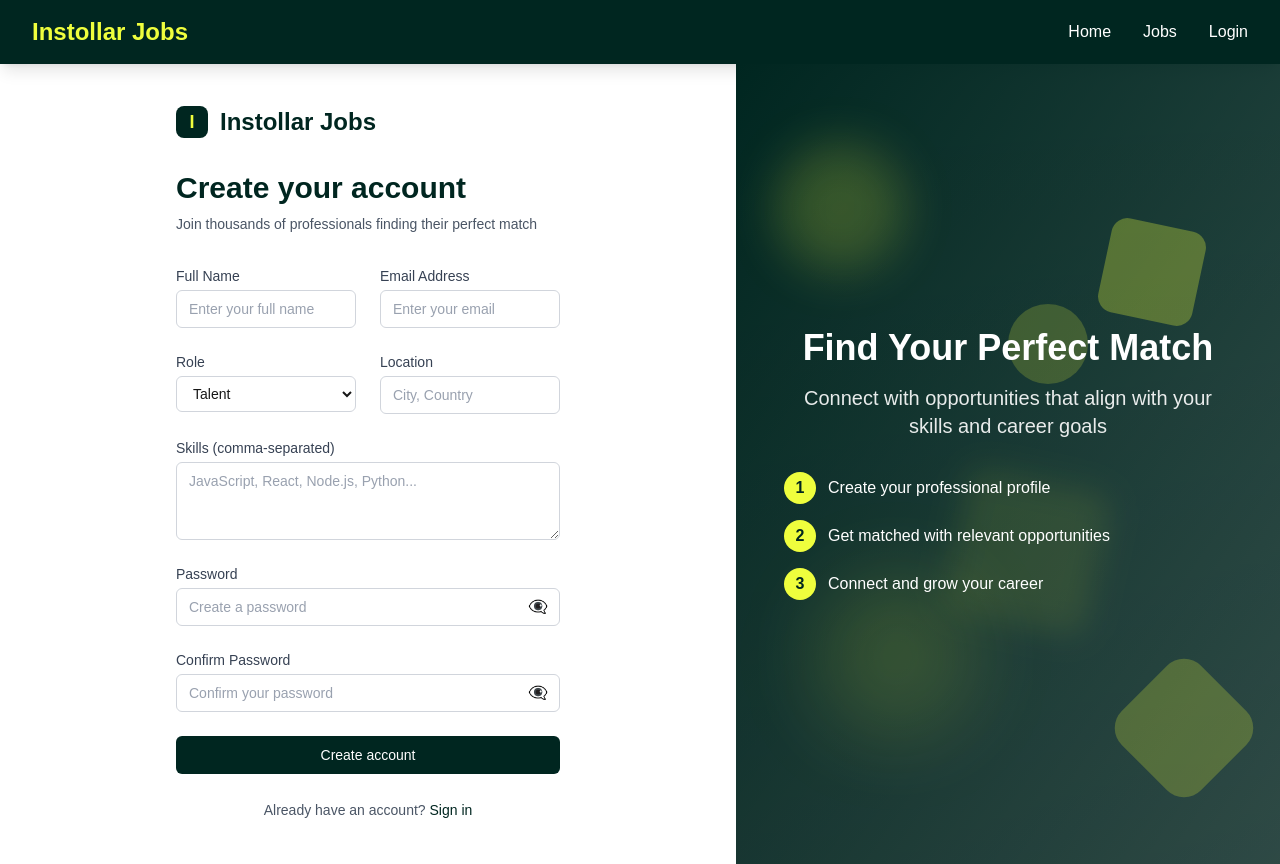
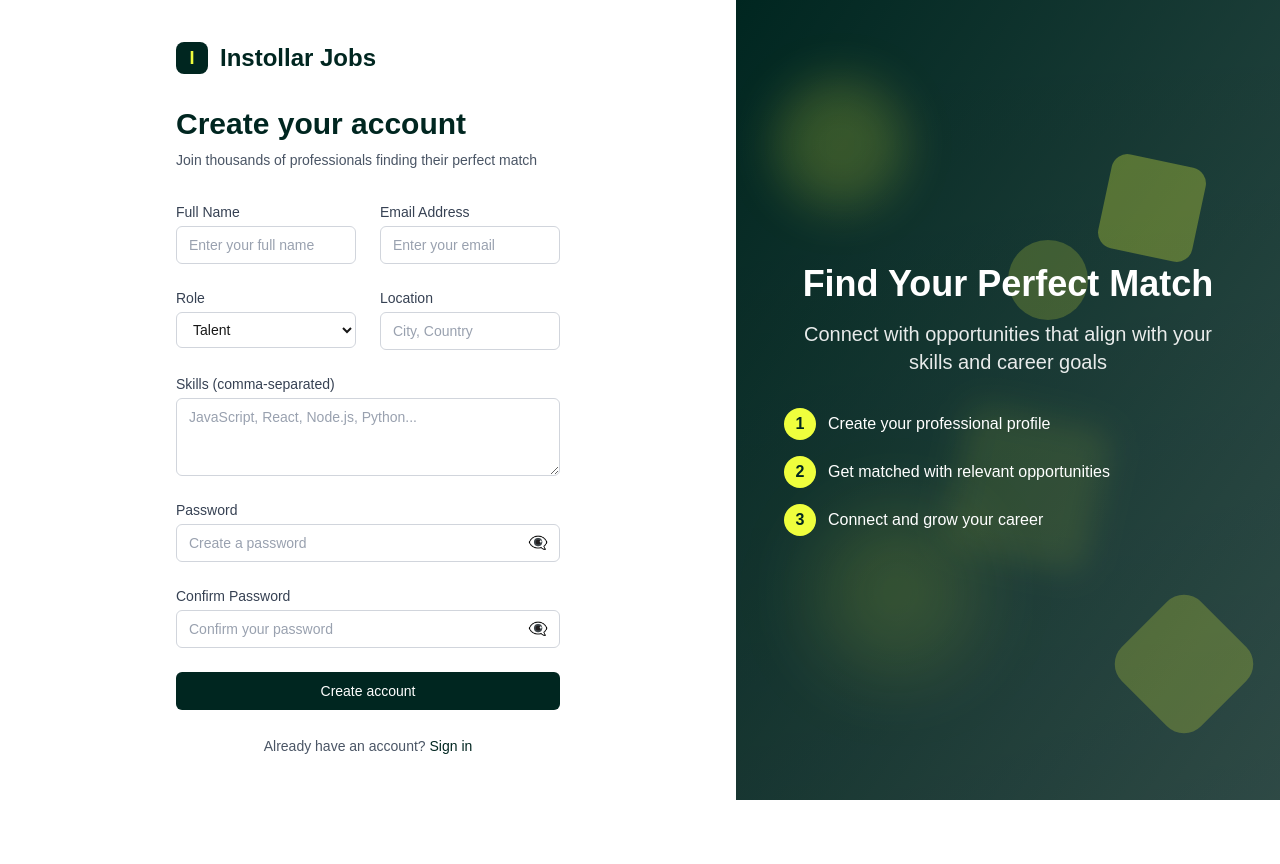
Before and after one commit to chukkydave/job-matching-frontend, a Next.js app: page /register in a window 1280 px wide. After the commit the page ends 800 px from the top, so only its background shows below. Built offline with nearby package versions, Linux system fonts and the light colour scheme.

Commit message:
Remove header from auth pages and make logo clickable
Created conditional layout to hide header on auth pages.
Made the Instollar logo clickable to navigate home.
Auth pages now have cleaner, focused design without navigation.

```diff
--- a/src/app/layout.tsx
+++ b/src/app/layout.tsx
@@ -1,7 +1,7 @@
 import type { Metadata } from "next";
 import { Geist, Geist_Mono } from "next/font/google";
 import "./globals.css";
-import Header from "@/components/Header";
+import ConditionalLayout from "@/components/ConditionalLayout";
 
 const geistSans = Geist({
   variable: "--font-geist-sans",
@@ -28,10 +28,9 @@ export default function RootLayout({
       <body
         className={`${geistSans.variable} ${geistMono.variable} antialiased`}
       >
-        <Header />
-        <main className="min-h-screen">
+        <ConditionalLayout>
           {children}
-        </main>
+        </ConditionalLayout>
       </body>
     </html>
   );
--- a/src/components/AuthLayout.tsx
+++ b/src/components/AuthLayout.tsx
@@ -1,4 +1,6 @@
 'use client';
+
+import Link from 'next/link';
 
 interface AuthLayoutProps {
     children: React.ReactNode;
@@ -13,12 +15,12 @@ export default function AuthLayout({ children, title, subtitle }: AuthLayoutProp
             <div className="flex-1 flex flex-col justify-center px-4 sm:px-6 lg:px-20 xl:px-24">
                 <div className="mx-auto w-full max-w-sm lg:w-96">
                     <div>
-                        <div className="flex items-center">
+                        <Link href="/" className="flex items-center hover:opacity-80 transition-opacity">
                             <div className="w-8 h-8 bg-instollar-dark rounded-lg flex items-center justify-center mr-3">
                                 <span className="text-instollar-yellow font-bold text-lg">I</span>
                             </div>
                             <h1 className="text-2xl font-bold text-instollar-dark">Instollar Jobs</h1>
-                        </div>
+                        </Link>
                         <h2 className="mt-8 text-3xl font-bold text-instollar-dark">
                             {title}
                         </h2>
--- /dev/null
+++ b/src/components/ConditionalLayout.tsx
@@ -0,0 +1,29 @@
+'use client';
+
+import { usePathname } from 'next/navigation';
+import Header from './Header';
+
+interface ConditionalLayoutProps {
+    children: React.ReactNode;
+}
+
+export default function ConditionalLayout({ children }: ConditionalLayoutProps) {
+    const pathname = usePathname();
+
+    // Auth pages that shouldn't show the header
+    const authPages = ['/login', '/register', '/verify-email', '/forgot-password'];
+    const isAuthPage = authPages.includes(pathname);
+
+    if (isAuthPage) {
+        return <>{children}</>;
+    }
+
+    return (
+        <>
+            <Header />
+            <main className="min-h-screen">
+                {children}
+            </main>
+        </>
+    );
+}
```
